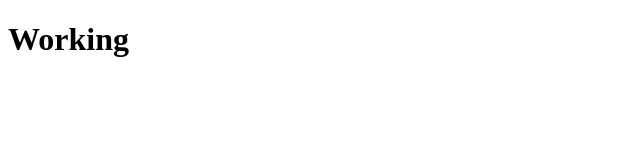
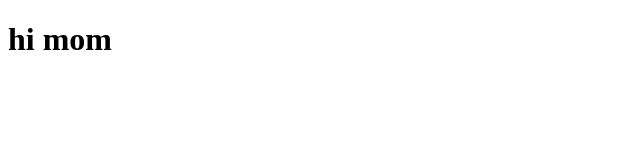
Before and after one commit to KatsPurrfectPals/website, a plain HTML site: page index.html in a window 1280 px wide. Shown: the full height of the page, 0-640 px from the left. Drawn offline with Linux system fonts and the light colour scheme.

Commit message:
Update index.html

```diff
--- a/index.html
+++ b/index.html
@@ -7,6 +7,6 @@
     <title>Document</title>
 </head>
 <body>
-    <h1>Working</h1>
+    <h1>hi mom</h1>
 </body>
 </html>
```
